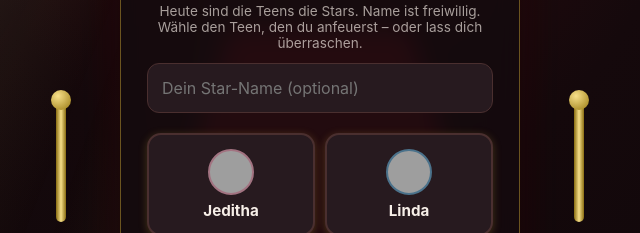
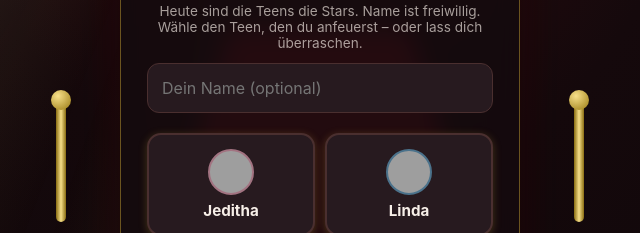
Before and after one commit to janickblumenstein/Connect, a plain HTML site: page index.html in a window 1280 px wide. Shown: the part 264-497 px from the top of the page, 320-960 px from the left. Drawn offline with Linux system fonts and the light colour scheme; grey boxes are pictures that could not be loaded.

Commit message:
Update index.html

```diff
--- a/index.html
+++ b/index.html
@@ -221,7 +221,7 @@ body.beamer-mode .beamer-view .teen-row-big .tchip .tav{width:70px;height:70px;f
     <div class="landing-emoji">🎬</div>
     <h2 style="margin:6px 0">Willkommen auf dem roten Teppich!</h2>
     <div class="sub">Heute sind die Teens die Stars. Name ist freiwillig. Wähle den Teen, den du anfeuerst – oder lass dich überraschen.</div>
-    <input id="nameInp" placeholder="Dein Star-Name (optional)" maxlength="24" autocomplete="off">
+    <input id="nameInp" placeholder="Dein Name (optional)" maxlength="24" autocomplete="off">
     <div class="team-pick" id="teamPick"><!-- wird aus den Teens generiert --></div>
     <button id="btnJoin">🌟 Roten Teppich betreten</button>
     <button id="btnHost" class="btn-ghost hidden" style="margin-top:8px">👑 Als Host starten (kein Team)</button>
```
